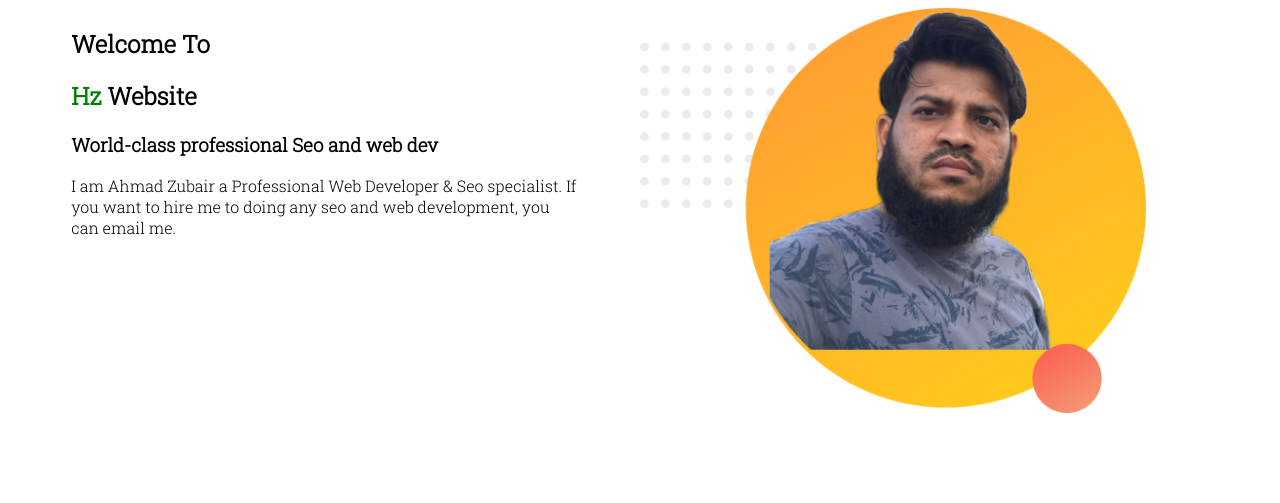
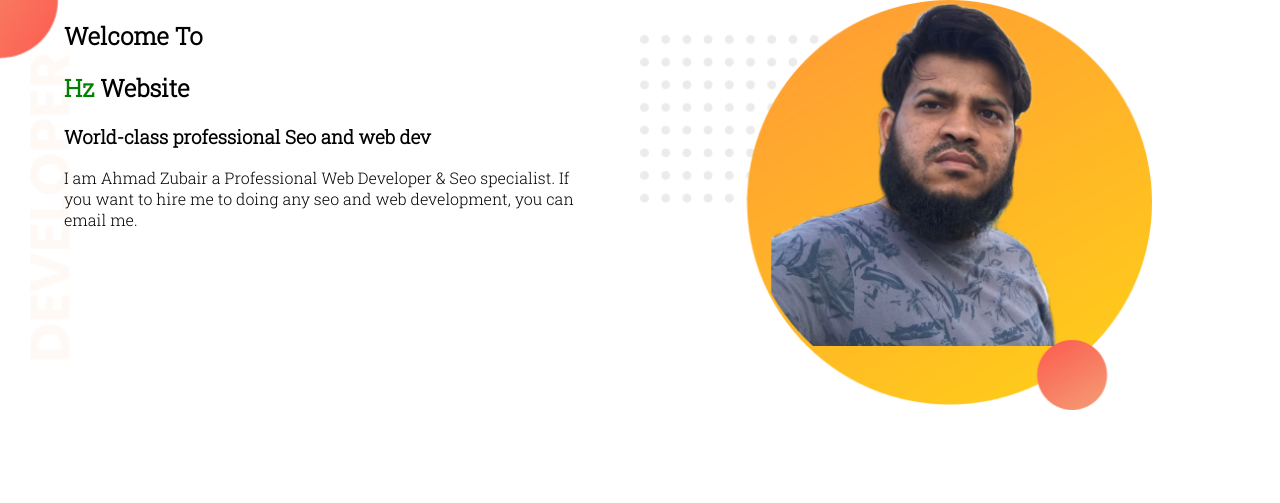
Before and after one commit to devinfopro/web-portfolio, a plain HTML site: page index.html in a window 1280 px wide. Drawn offline with Linux system fonts and the light colour scheme.

Commit message:
background

```diff
--- a/index.html
+++ b/index.html
@@ -11,8 +11,7 @@
     <title>hz developer</title>
 </head>
 <body>
-    <section>
-
+    <section class="top-banner">
         <div class="half-width">
             <h1>Welcome To</h1>
             <h1><span class="name-highlight">Hz</span> Website</h1>
--- a/style.css
+++ b/style.css
@@ -1,4 +1,5 @@
 body{
+    margin: 0%;
     font-family: 'Roboto Slab', serif;
 
 }
@@ -16,3 +17,11 @@ body{
 .half-width img{
     width: 100%;
 }
+
+.top-banner{
+    background-image: url("images/top-banner.png");
+    background-repeat: no-repeat;
+}
+section{
+    height: 500px;
+}
```
